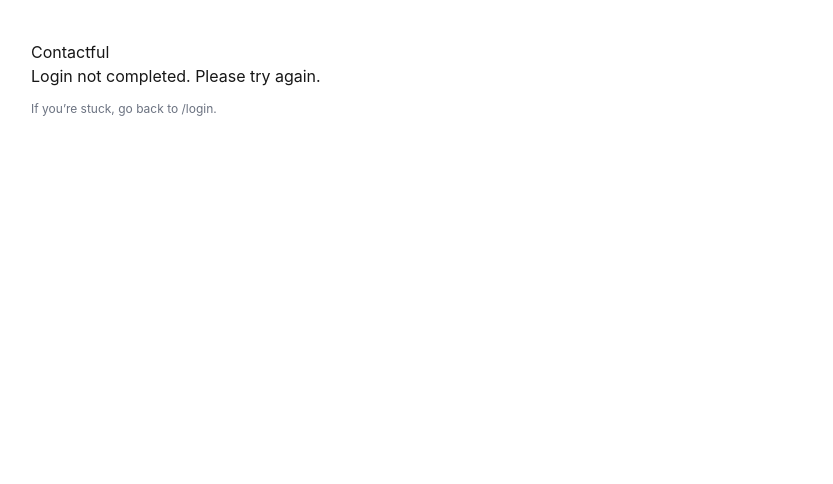
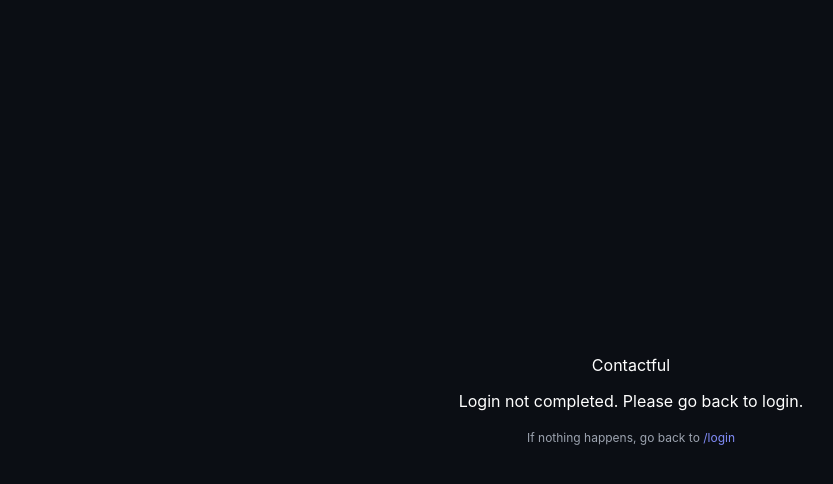
Before and after one commit to Contactful/contactful-app, a Next.js app: page /auth-complete in a window 1280 px wide. Shown: the top 484 px of the page, without its empty margins (9-842 px from the left). Built offline with nearby package versions, Linux system fonts and the light colour scheme; no server answers.

Commit message:
Fix auth-complete redirect after OAuth and magic link

```diff
--- a/app/auth-complete/page.tsx
+++ b/app/auth-complete/page.tsx
@@ -4,41 +4,52 @@
 import { supabase } from "../../lib/supabaseClient";
 
 export default function AuthCompletePage() {
-  const [msg, setMsg] = useState("Completing sign-in…");
+  const [message, setMessage] = useState("Finalizing sign-in…");
 
   useEffect(() => {
     let cancelled = false;
 
-    const run = async () => {
-      // Daj Supabase chwilę na zakończenie wewnętrznego „cleanup” URL
-      await new Promise((r) => setTimeout(r, 80));
+    const completeAuth = async () => {
+      // 1️⃣ Daj Supabase chwilę na zapisanie sesji po OAuth / Magic Link
+      await new Promise((r) => setTimeout(r, 150));
 
-      const { data } = await supabase.auth.getSession();
+      const { data, error } = await supabase.auth.getSession();
+
+      // 2️⃣ Zawsze czyścimy URL (usuwamy #access_token itd.)
+      const cleanUrl = `${window.location.origin}/auth-complete`;
+      window.history.replaceState({}, document.title, cleanUrl);
 
       if (cancelled) return;
 
-      // Zawsze czyścimy URL do stabilnej postaci (bez #)
-      const cleanUrl = window.location.origin + "/auth-complete";
-      window.history.replaceState({}, document.title, cleanUrl);
+      if (error) {
+        setMessage("Login failed. Please try again.");
+        return;
+      }
 
+      // 3️⃣ Jeśli sesja istnieje → decydujemy co dalej
       if (data?.session) {
-        setMsg("Logged in ✅ Redirecting…");
+        setMessage("Logged in ✅ Redirecting…");
 
         const upgrade = localStorage.getItem("contactful_upgrade");
+
         if (upgrade) {
-          window.location.replace(`/upgrade?plan=${encodeURIComponent(upgrade)}`);
+          // user przyszedł po upgrade
+          window.location.replace(
+            `/upgrade?plan=${encodeURIComponent(upgrade)}`
+          );
           return;
         }
 
-        window.location.replace(`/`);
+        // standardowy login (bez upgrade)
+        window.location.replace("/");
         return;
       }
 
-      setMsg("Login not completed. Please try again.");
-      // zostaw na stronie – user może wrócić do /login
+      // 4️⃣ Fallback (bardzo rzadki)
+      setMessage("Login not completed. Please go back to login.");
     };
 
-    run();
+    completeAuth();
 
     return () => {
       cancelled = true;
@@ -46,12 +57,29 @@
   }, []);
 
   return (
-    <main style={{ padding: 40, fontFamily: "Inter,system-ui,sans-serif" }}>
-      <h1>Contactful</h1>
-      <p>{msg}</p>
-      <p style={{ marginTop: 12, color: "#6b7280", fontSize: 12 }}>
-        If you’re stuck, go back to <a href="/login">/login</a>.
-      </p>
+    <main
+      style={{
+        minHeight: "100vh",
+        display: "flex",
+        alignItems: "center",
+        justifyContent: "center",
+        fontFamily: "Inter, system-ui, sans-serif",
+        background: "#0b0e14",
+        color: "#fff",
+        padding: 24,
+      }}
+    >
+      <div style={{ textAlign: "center" }}>
+        <h1 style={{ marginBottom: 12 }}>Contactful</h1>
+        <p>{message}</p>
+
+        <p style={{ marginTop: 16, fontSize: 12, color: "#9ca3af" }}>
+          If nothing happens, go back to{" "}
+          <a href="/login" style={{ color: "#818cf8" }}>
+            /login
+          </a>
+        </p>
+      </div>
     </main>
   );
 }
```
